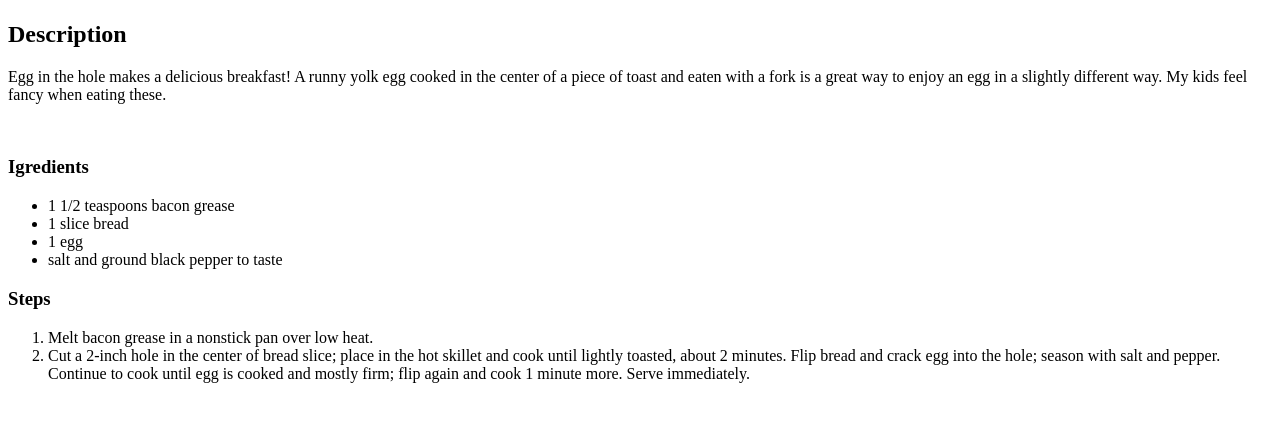
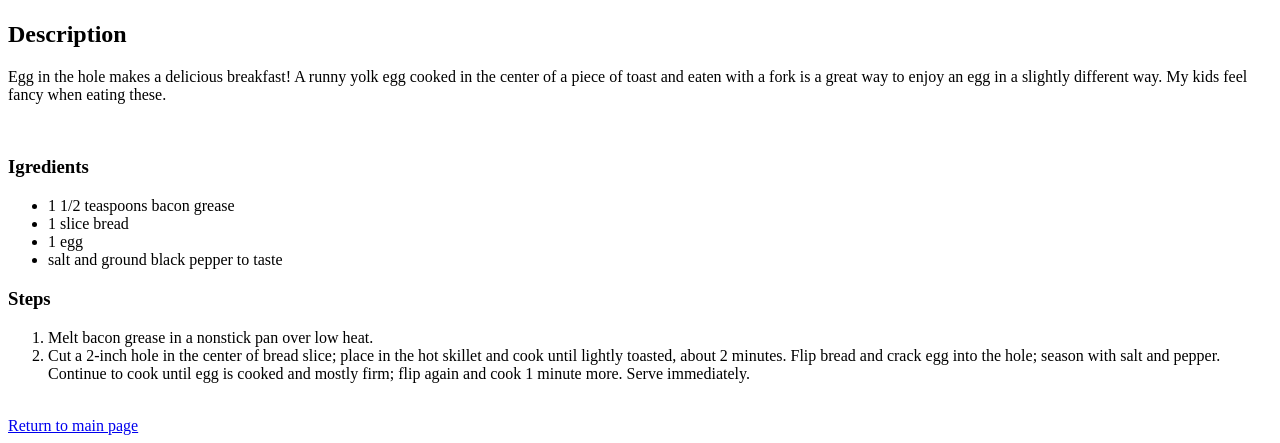
Before and after one commit to andrebeckk/odin-recipes, a plain HTML site: page recipes/egg.html in a window 1280 px wide. Shown: the part 601-1044 px from the top of the page. Before the commit the page ends 1000 px from the top, so only its background shows below. Drawn offline with Linux system fonts and the light colour scheme.

Commit message:
Commit Recipes Full

```diff
--- a/recipes/egg.html
+++ b/recipes/egg.html
@@ -28,6 +28,8 @@
         <li>Melt bacon grease in a nonstick pan over low heat.</li>
         <li>Cut a 2-inch hole in the center of bread slice; place in the hot skillet and cook until lightly toasted, about 2 minutes. Flip bread and crack egg into the hole; season with salt and pepper. Continue to cook until egg is cooked and mostly firm; flip again and cook 1 minute more. Serve immediately.</li>
     </ol>
+    <br>
+    <a href="../index.html">Return to main page</a>
 </body>
 
 </html>
```
Also changed, not shown: recipes/lasagna.html (+2 -0 lines), recipes/spaghetti.html (+2 -0 lines).
